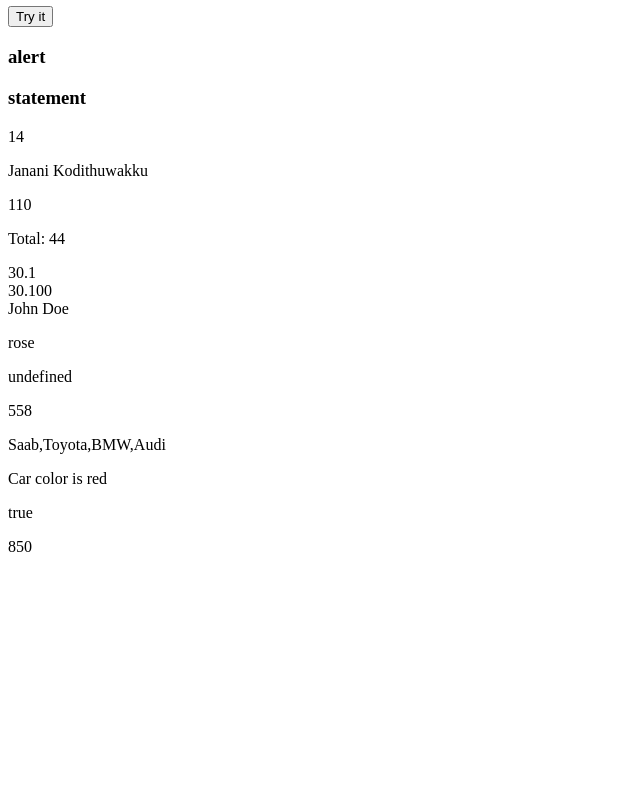
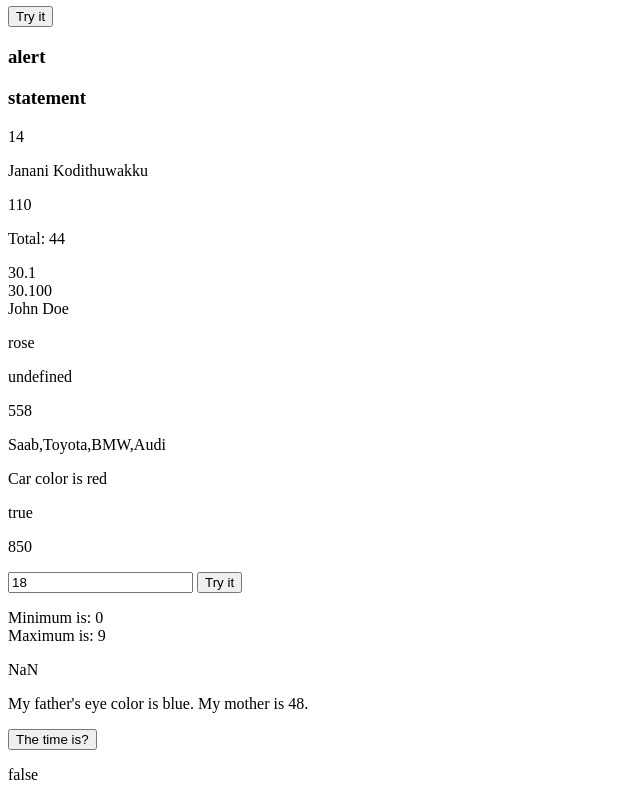
Before and after one commit to jananikodithuwakku/All-Works, a plain HTML site: page Java Script/JS.html in a window 1280 px wide. Shown: the part 539-1339 px from the top of the page, without its empty margins (0-640 px from the left). Before the commit the page ends 1111 px from the top, so only its background shows below. Drawn offline with Linux system fonts and the light colour scheme.

Commit message:
Eighteenth Commit

```diff
--- a/Java Script/JS.html
+++ b/Java Script/JS.html
@@ -130,6 +130,57 @@
         document.getElementById("demo16").innerHTML = 100 + 250 * 3;
     </script>
 
+    <input id="age" value="18" />
+    <button onclick="myFunction()">Try it</button>
+    <p id="demo17"></p>
+    <script>
+        function myFunction() {
+        let age = Number(document.getElementById("age").value); // Get the value from the input field and convert it to a number
+        let voteable = (age < 18) ? "Too young":"Old enough"; //Use the ternary operator to check if the age is less than 18, If true, voteable = "Too young"; otherwise, "Old enough"
+        document.getElementById("demo17").innerHTML = voteable + " to vote.";
+    }
+    </script>
+
+    <p id="demo18"></p>
+    <script>
+        let text = "12873905"; // The input string of numbers
+        let min = Math.min(...text); // Use spread operator to split the string into individual characters
+        let max = Math.max(...text);
+        document.getElementById("demo18").innerHTML =
+        "Minimum is: " + min + "<br>Maximum is: " + max;
+    </script>
+
+    <p id="demo19"></p>
+    <script>
+        function toCelsius(f) {
+            return (5/9) * (f-32);
+        }
+
+        let value = toCelsius();
+        document.getElementById("demo19").innerHTML = value;
+    </script>
+
+    <p id="demo20"></p>
+    <script>
+        function Person(first, last, age, eye) {
+            this.firstName = first;
+            this.lastName = last;
+            this.age = age;
+            this.eyeColor = eye;
+        }
+        const myFather = new Person("John", "Doe", 50, "blue");
+        const myMother = new Person("Sally", "Rally", 48, "green");
+        document.getElementById("demo20").innerHTML = "My father's eye color is " + myFather.eyeColor + ". My mother is " + myMother.age + ".";
+    </script>
+
+    <button onclick="this.innerHTML=Date()">The time is?</button>
+
+    <p id="demo21"></p>
+    <script>
+        let j = new Number(500);
+        let k = new Number(500);
+        document.getElementById("demo21").innerHTML = (j===k);
+    </script>
 
 </body>
 </html>
```
